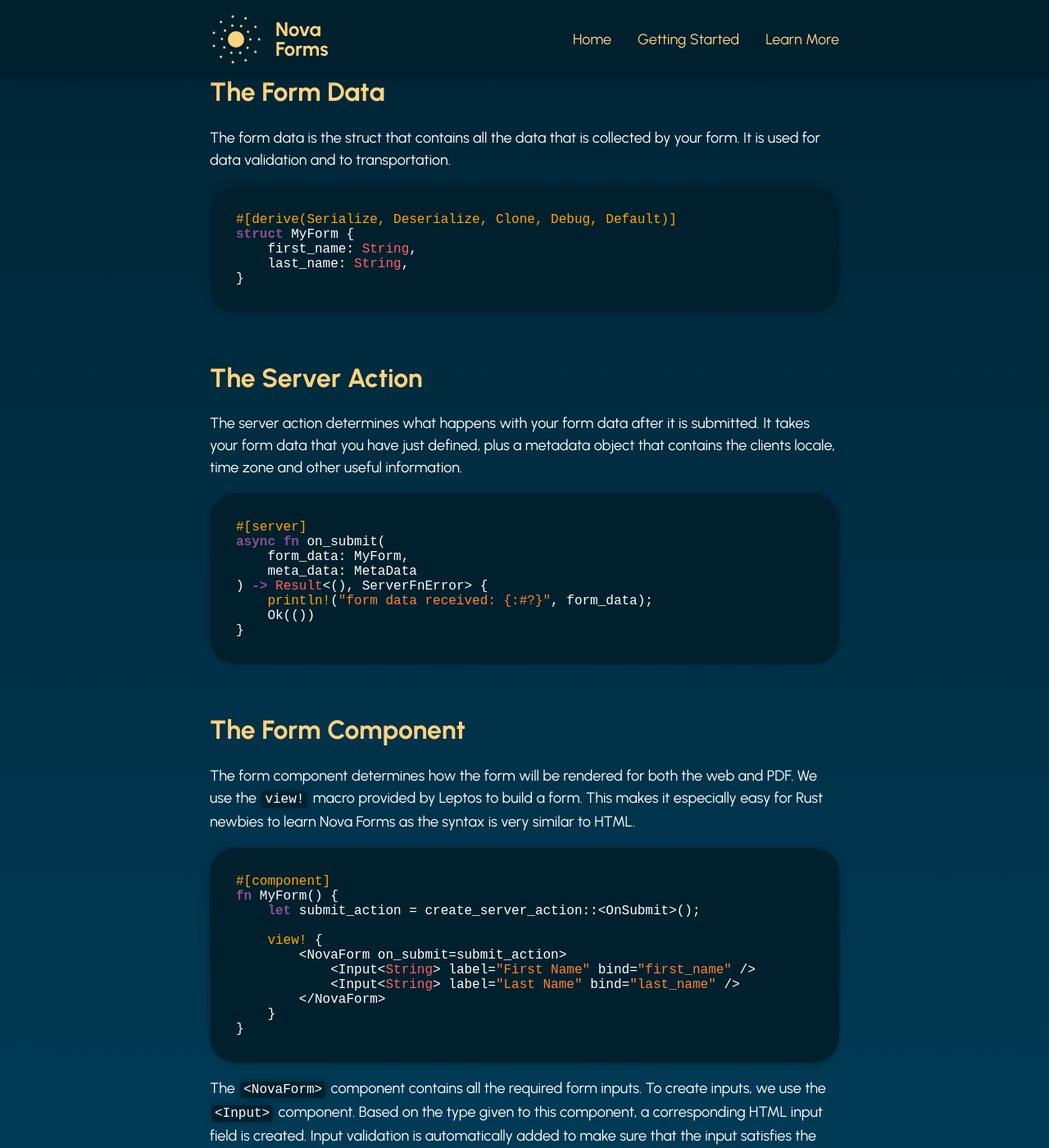
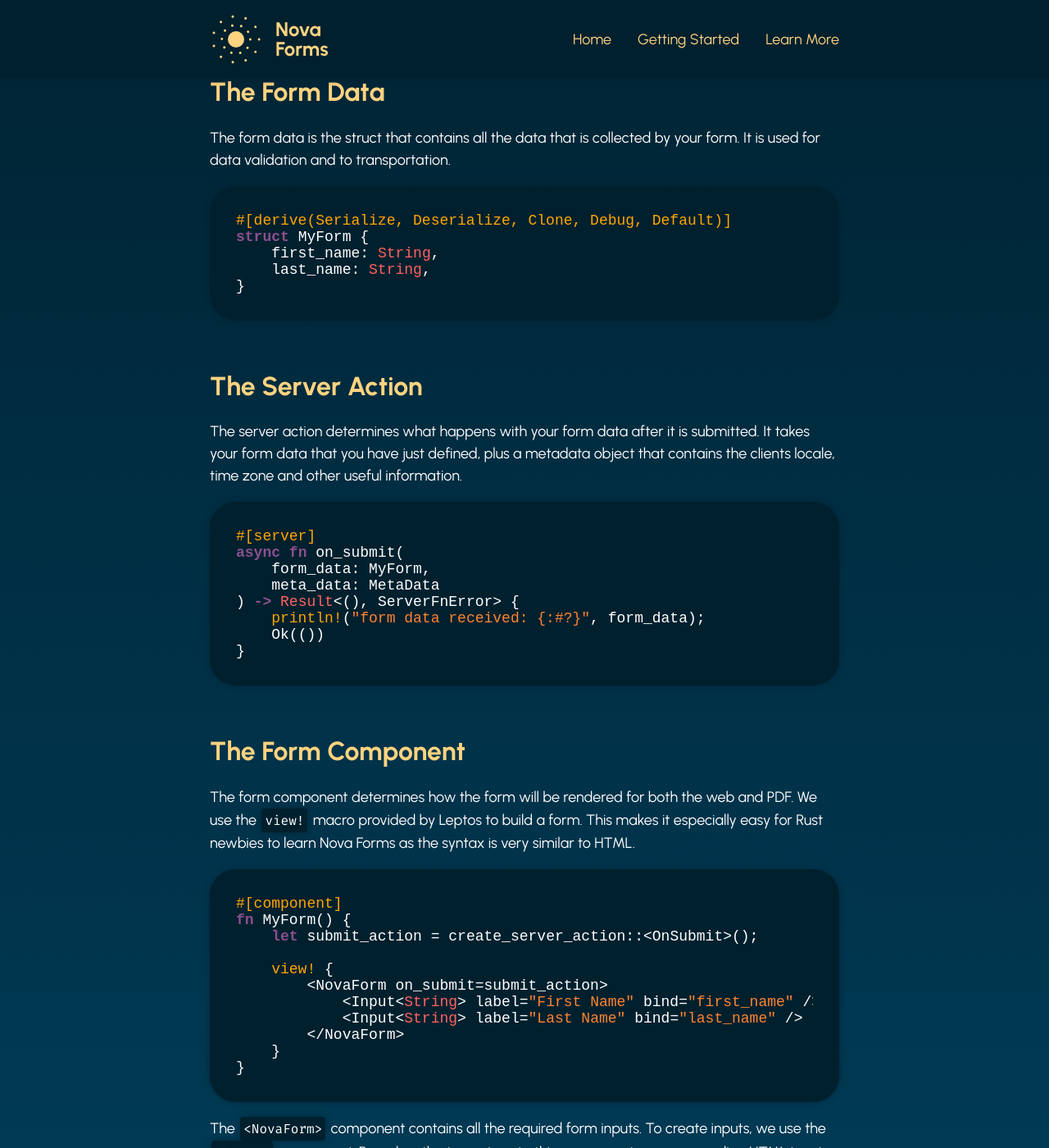
Before and after one commit to nova-forms/nova-forms.github.io, a Jekyll site: the page built from learn.markdown, in a window 1280 px wide and 1400 px high, scrolled down 380 px. Shown: the whole window at 82% size. Built offline with Jekyll 4.4.1, drawn with Linux system fonts in a browser that asks for light colours; our own code applies the rules of GitHub Pages for plain Markdown files; some of the changed text lies outside the part shown.

Commit message:
fix code blocks

```diff
--- a/learn.markdown
+++ b/learn.markdown
@@ -90,7 +90,7 @@ Nova Forms provides lots of types that can be used right away. If none of these
 * `DateTime`
 * `Telephone`
 * `Email`
-* `Option<`Type`>`
+* `Option<T>`
 
 The only thing that is left to do is to provide custom validation error messages.
 
--- a/style.css
+++ b/style.css
@@ -90,28 +90,6 @@ nav {
 main {
     padding-top: 64px;
     padding-bottom: 64px;
-}
-
-code {
-    font-size: 16px;
-}
-
-pre {
-    display: block;
-    font-family: 'Fira Code', monospace;
-    font-family: monospace;
-    background: var(--dark);
-    box-shadow: 0 0 10px -2px var(--dark);
-    padding: 32px;
-    border-radius: 32px;
-}
-
-p code {
-    background: var(--dark);
-    box-shadow: 0 0 10px -2px var(--dark);
-    padding: 1px 4px;
-    margin: 0 2px;
-    border-radius: 4px;
 }
 
 .progressbar-containter {
@@ -219,11 +197,31 @@ p code {
     margin: 0;
 }
 
-pre.highlight {
-    overflow-x: auto;
+.highlighter-rouge {
+    font-family: 'Fira Code', monospace;
+    background: var(--dark);
+    box-shadow: 0 0 10px -2px var(--dark);
 }
 
-pre.highlight code {
+code.highlighter-rouge {
     display: inline-block;
-    margin-right: 32px;
+    font-size: 16px;
+    padding: 1px 4px;
+    margin: 0 2px;
+    border-radius: 4px;
 }
+
+div.highlighter-rouge {
+    display: block;
+    box-shadow: 0 0 10px -2px var(--dark);
+    padding: 32px;
+    border-radius: 32px;
+}
+
+div.highlighter-rouge > .highlight {
+    overflow: auto;
+}
+
+pre {
+    margin: 0;
+}
```
Also changed, not shown: other parts of learn.markdown (+2 -0 lines).
